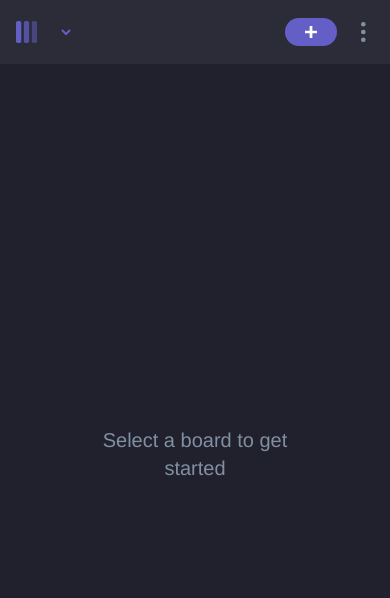
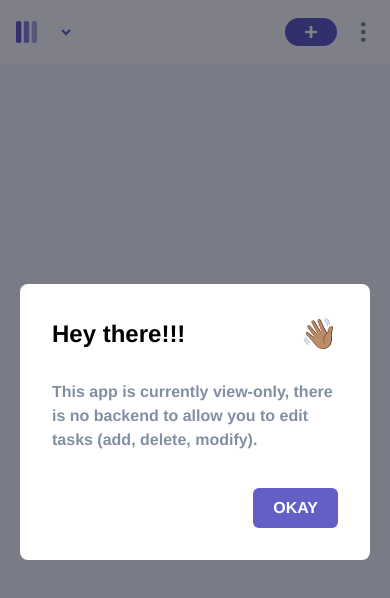
Before and after one commit to seeniOlabode/kanban-task-management, a Vue app: page /#/ in a window 390 px wide. Shown: the top 598 px of the page. Built offline with nearby package versions, Linux system fonts and the light colour scheme.

Commit message:
add information screen

```diff
--- a/src/App.vue
+++ b/src/App.vue
@@ -42,7 +42,8 @@ export default {
     this.$nextTick(() => {
       window.addEventListener("resize", this.onResize);
     });
-    await this.FETCH_TASKS();
+    this.$store.dispatch("fetchDefaultTheme");
+    this.FETCH_TASKS();
   },
 
   beforeUnmount() {
--- /dev/null
+++ b/src/components/InfoScreen.vue
@@ -0,0 +1,60 @@
+<template>
+  <modal :display-modal="modalOpen">
+    <div>
+      <div class="flex justify-between items-center">
+        <h3 :class="['text-2xl', 'font-bold', { 'dark-mode': darkmode }]">
+          Hey there!!!
+        </h3>
+        <span class="text-3xl">👋🏽</span>
+      </div>
+      <div class="mt-7">
+        <h3
+          :class="['message', 'text-l', 'font-bold', { 'dark-mode': darkmode }]"
+        >
+          This app is currently view-only, there is no backend to allow you to
+          edit tasks (add, delete, modify).
+        </h3>
+      </div>
+      <button
+        class="flex items-center mt-9 ml-auto bg-kanban-main-purple px-5 py-2 rounded-md dark-mode text-kanban-white font-bold"
+        @click="closeModal()"
+      >
+        OKAY
+      </button>
+    </div>
+  </modal>
+</template>
+
+<script>
+import Modal from "@/components/shared/InfoModal.vue";
+import { mapState } from "vuex";
+
+export default {
+  name: "InfoScreen",
+  components: { Modal },
+  data() {
+    return {
+      modalOpen: true,
+    };
+  },
+  computed: {
+    ...mapState(["darkmode"]),
+  },
+  methods: {
+    closeModal() {
+      this.modalOpen = false;
+      this.$store.commit("setInfoScreen");
+    },
+  },
+};
+</script>
+
+<style>
+h3.dark-mode {
+  @apply text-kanban-medium-grey;
+}
+
+.message {
+  @apply text-kanban-medium-grey;
+}
+</style>
--- a/src/components/TasksDisplay/TasksDisplay.vue
+++ b/src/components/TasksDisplay/TasksDisplay.vue
@@ -16,7 +16,7 @@
       v-if="displayedBoard ? displayedBoard.columns.length <= 0 : false"
       class="h-full w-full flex items-center justify-center flex-wrap content-center gap-6"
     >
-      <h3 class="text-center dark-mode w-2/3">
+      <h3 :class="['text-center', 'w-2/3', { 'dark-mode': darkmode }]">
         This board is empty. Create a new column to get started.
       </h3>
       <div class="w-2/3 flex justify-center">
--- /dev/null
+++ b/src/components/shared/InfoModal.vue
@@ -0,0 +1,58 @@
+<template>
+  <div
+    v-if="localDisplayModal"
+    class="absolute modal-container top-0 left-0 flex items-center justify-center bg-kanban-black bg-opacity-50 w-screen h-screen px-5 z-50"
+    @click="handleClick"
+  >
+    <div
+      :class="[
+        'content',
+        'w-full',
+        'max-w-md',
+        'md:max-w-md',
+        'rounded-lg',
+        'p-8',
+        { 'dark-mode': darkmode, 'light-mode': !darkmode },
+      ]"
+    >
+      <slot></slot>
+    </div>
+  </div>
+</template>
+
+<script>
+import { mapState } from "vuex";
+
+export default {
+  name: "ModalComponent",
+  props: {
+    displayModal: {
+      type: Boolean,
+      required: true,
+    },
+  },
+  computed: {
+    ...mapState(["darkmode"]),
+    localDisplayModal() {
+      return this.displayModal;
+    },
+  },
+  methods: {
+    handleClick($event) {
+      if ($event.target.className.includes("modal-container")) {
+        this.localDisplayModal = false;
+      }
+    },
+  },
+};
+</script>
+
+<style scoped>
+.content.dark-mode {
+  @apply bg-kanban-dark-grey;
+}
+
+.content.light-mode {
+  @apply bg-kanban-white;
+}
+</style>
--- /dev/null
+++ b/src/helper/getDefaultTheme.js
@@ -0,0 +1,8 @@
+const getDefaultColorScheme = () => {
+  let preferredScheme = "light";
+  const prefersDarkScheme = window.matchMedia("(prefers-color-scheme: dark)");
+  preferredScheme = prefersDarkScheme.matches ? "dark" : "light";
+  return preferredScheme;
+};
+
+export default getDefaultColorScheme;
--- a/src/views/BoardView.vue
+++ b/src/views/BoardView.vue
@@ -1,15 +1,25 @@
 <template>
   <tasks-display />
+  <info-screen v-if="infoScreenDisplayed" />
 </template>
 
 <script>
 // @ is an alias to /src
 import TasksDisplay from "@/components/TasksDisplay/TasksDisplay.vue";
+import InfoScreen from "@/components/InfoScreen.vue";
+import { mapState } from "vuex";
 
 export default {
   name: "HomeView",
   components: {
     TasksDisplay,
+    InfoScreen,
+  },
+  computed: {
+    ...mapState(["infoScreenDisplayed"]),
+  },
+  beforeMount() {
+    this.$store.commit("setInfoScreen");
   },
 };
 </script>
```
